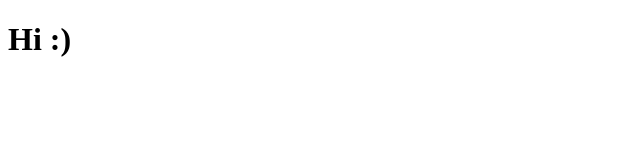
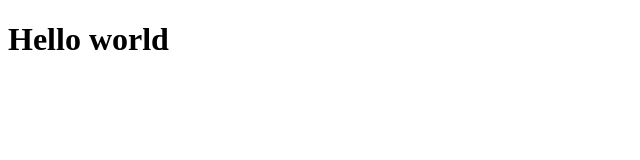
Before and after one commit to nathan-mccann99/jtc372, a plain HTML site: page index.html in a window 1280 px wide. Shown: the whole page, without its empty margins (0-640 px from the left). Drawn offline with Linux system fonts and the light colour scheme.

Commit message:
Update index.html

```diff
--- a/index.html
+++ b/index.html
@@ -1,6 +1,7 @@
 <!DOCTYPE html>
 <html>
 <body>
-<h1>Hi :)</h1>
+<h1>Hello world</h1>
+<p></p>
 </body>
 </html>
```
